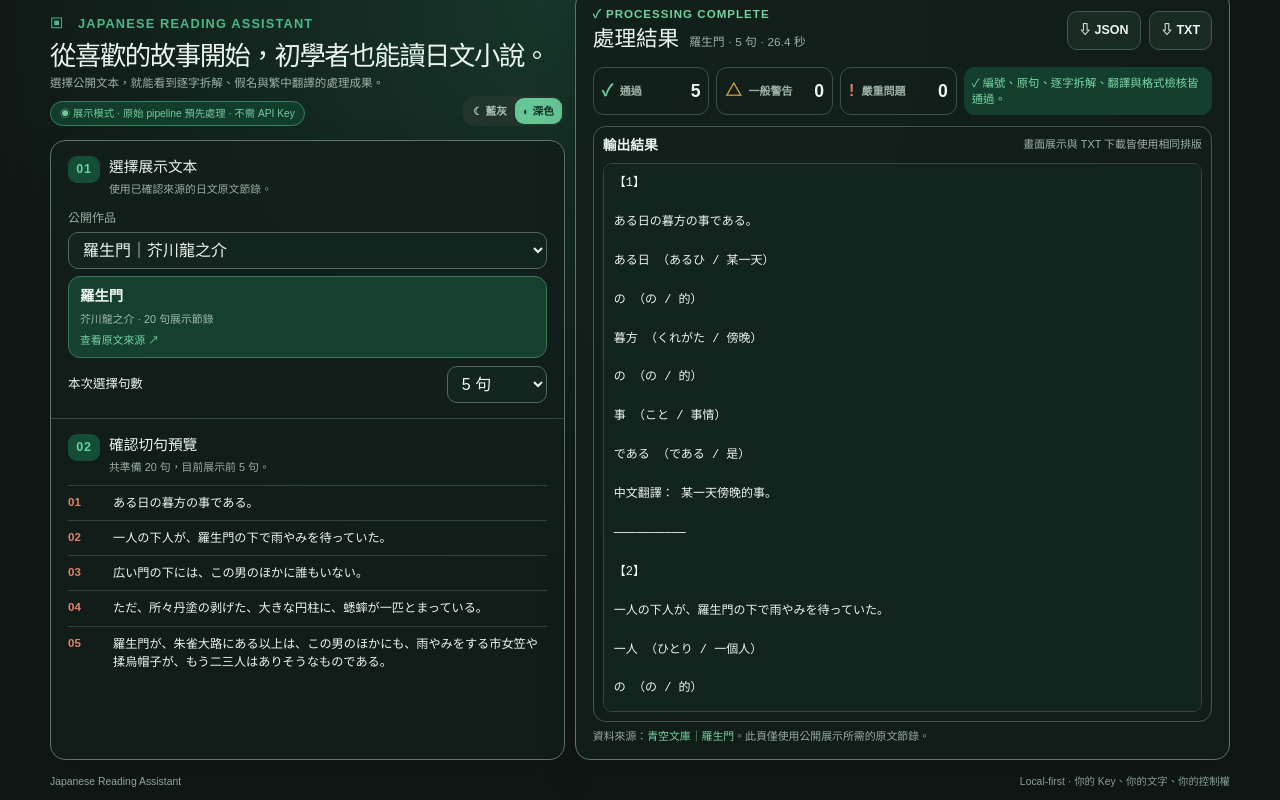
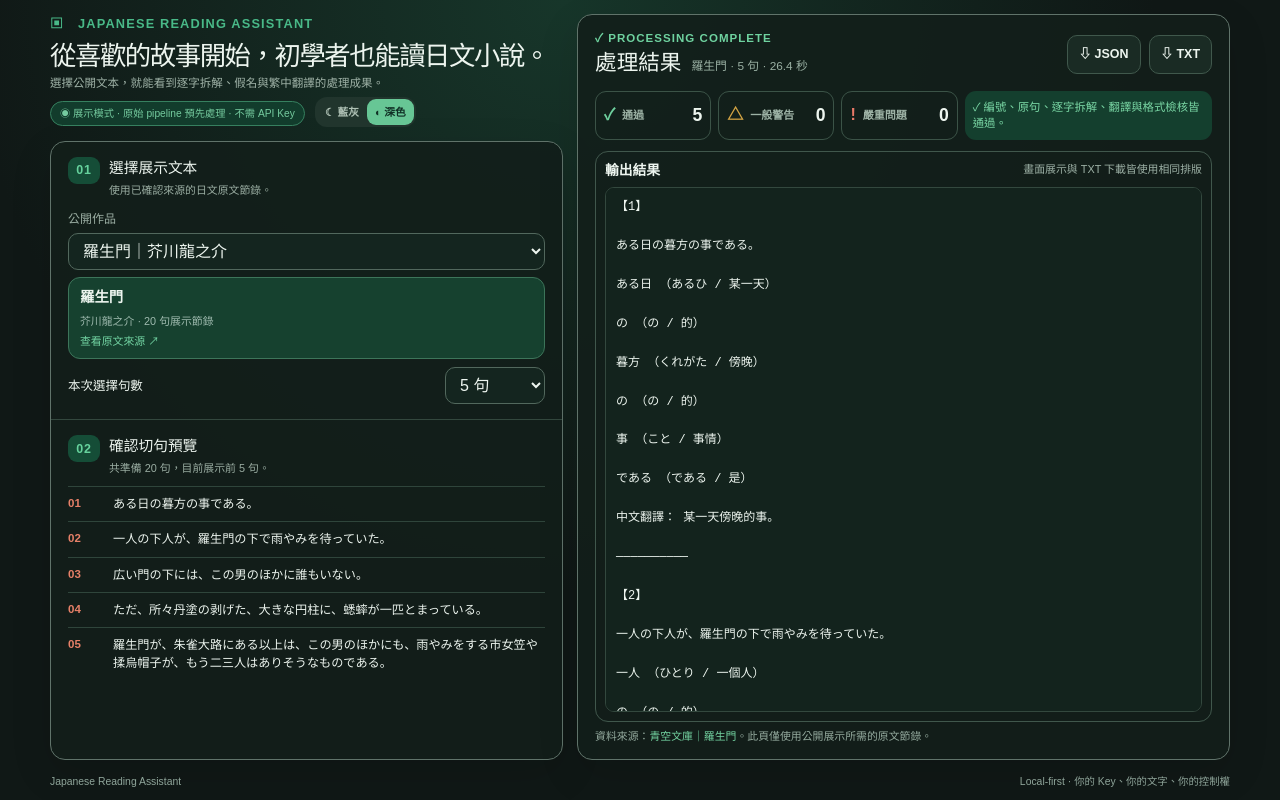
Before and after one commit to ted53759/japanese-reading-assistant, a Next.js app in the folder showcase/: page / in a window 1280 px wide. Built offline with nearby package versions, Linux system fonts and the light colour scheme.

Commit message:
Stabilize showcase desktop layout

```diff
--- a/showcase/app/globals.css
+++ b/showcase/app/globals.css
@@ -146,3 +146,33 @@ footer > span:last-child { text-align: right; }
 .app.dark.slate .output pre { background: #172832; border-color: #445c6b; color: #f1ede5; }
 .app.dark.slate .theme-switch { background: #253b49; }
 .app.dark.slate .theme-switch .active { color: #18313b; background: #83cfc4; }
+
+/* Wide screens use a real two-column layout instead of shifting the result box. */
+@media (min-width: 1100px) {
+  .app {
+    grid-template-columns: minmax(360px, .88fr) minmax(0, 1.12fr);
+    grid-template-rows: auto minmax(0, 1fr) auto;
+  }
+  .hero { grid-column: 1; grid-row: 1; align-self: start; }
+  .dashboard { display: contents; }
+  .story-panel { grid-column: 1; grid-row: 2; min-height: 0; }
+  .result-panel {
+    grid-column: 2;
+    grid-row: 1 / 3;
+    height: auto;
+    min-height: 0;
+    transform: none;
+  }
+  footer { grid-column: 1 / -1; grid-row: 3; }
+  .hero h1 { max-width: 680px; white-space: normal; }
+  .hero .theme-switch {
+    position: static;
+    display: inline-flex;
+    margin-left: 10px;
+    vertical-align: middle;
+  }
+}
+
+@media (min-width: 1500px) {
+  .hero h1 { max-width: none; white-space: nowrap; }
+}
```
